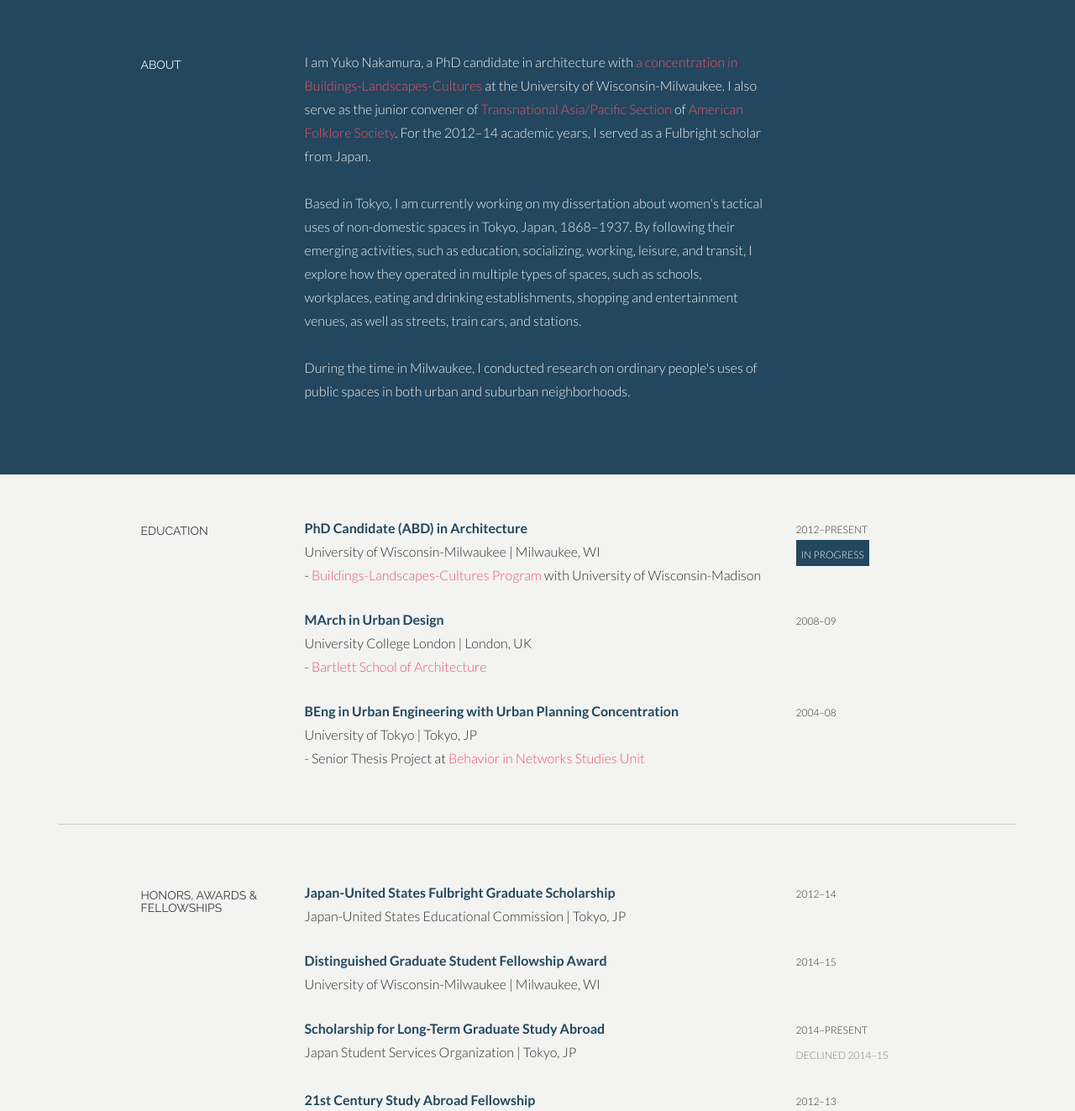
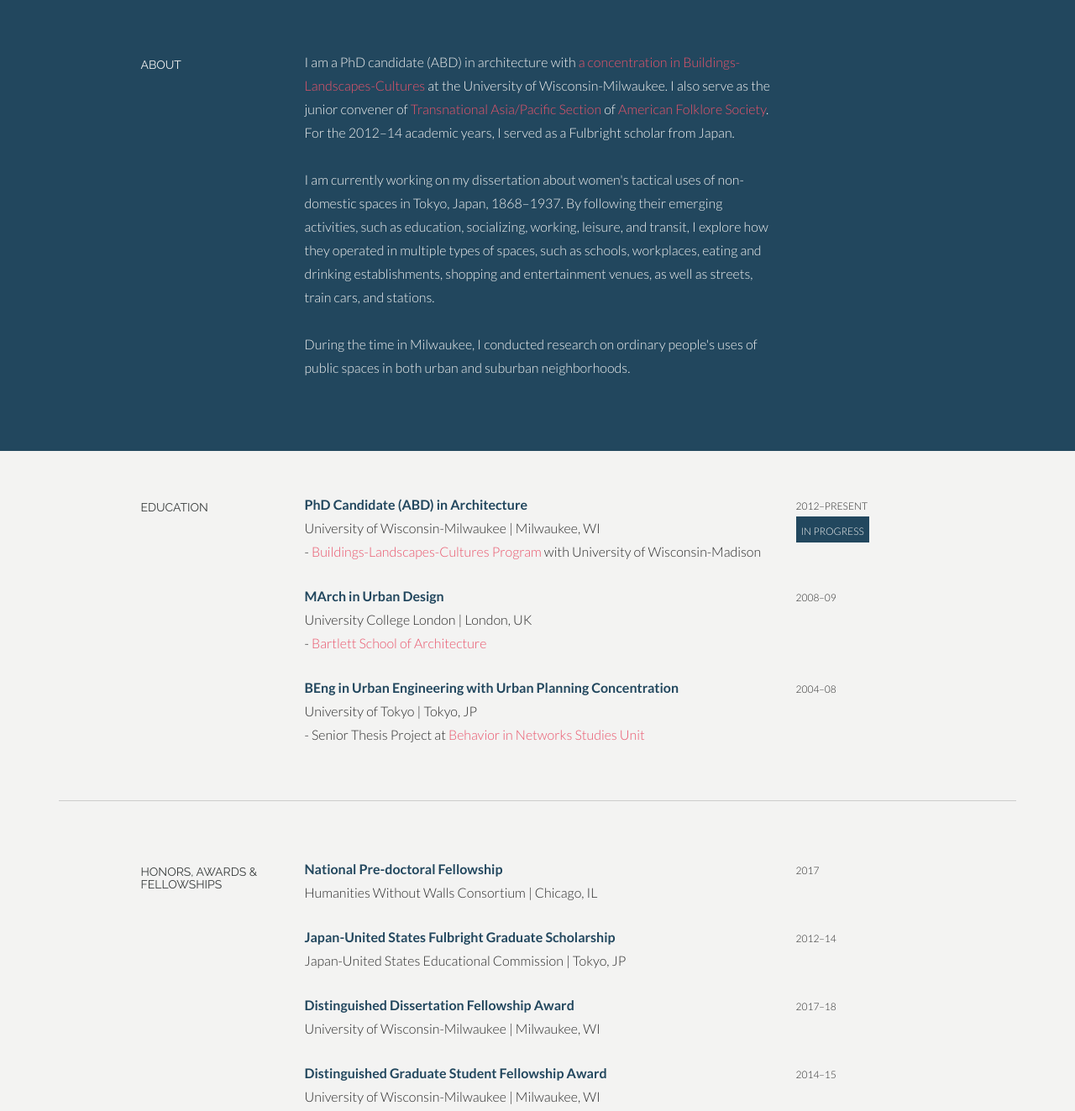
Before and after one commit to yukonak/yukonak.github.io, a plain HTML site: page index.html in a window 1280 px wide. Shown: the part 560-1883 px from the top of the page at 84% size. Drawn offline with Linux system fonts and the light colour scheme.

Commit message:
Added fellowships and pres.

```diff
--- a/index.html
+++ b/index.html
@@ -89,10 +89,10 @@
 				</div>
 				<div class="col-lg-6">
 
-					<p>I am Yuko Nakamura, a PhD candidate in architecture with <a href="http://blcprogram.weebly.com/">a concentration in Buildings-Landscapes-Cultures</a> at the University of Wisconsin-Milwaukee. I also serve as the junior convener of <a href="http://www.afsnet.org/?page=TransnationalAsiaPac">Transnational Asia/Pacific Section</a> of <a href="http://www.afsnet.org/">American Folklore Society</a>. For the 2012–14 academic years, I served as a Fulbright scholar from Japan.
+					<p>I am a PhD candidate (ABD) in architecture with <a href="http://blcprogram.weebly.com/">a concentration in Buildings-Landscapes-Cultures</a> at the University of Wisconsin-Milwaukee. I also serve as the junior convener of <a href="http://www.afsnet.org/?page=TransnationalAsiaPac">Transnational Asia/Pacific Section</a> of <a href="http://www.afsnet.org/">American Folklore Society</a>. For the 2012–14 academic years, I served as a Fulbright scholar from Japan.
 						<br/>
 						<br/>
-					Based in Tokyo, I am currently working on my dissertation about women's tactical uses of non-domestic spaces in Tokyo, Japan, 1868–1937. By following their emerging activities, such as education, socializing, working, leisure, and transit, I explore how they operated in multiple types of spaces, such as schools, workplaces, eating and drinking establishments, shopping and entertainment venues, as well as streets, train cars, and stations.
+					I am currently working on my dissertation about women's tactical uses of non-domestic spaces in Tokyo, Japan, 1868–1937. By following their emerging activities, such as education, socializing, working, leisure, and transit, I explore how they operated in multiple types of spaces, such as schools, workplaces, eating and drinking establishments, shopping and entertainment venues, as well as streets, train cars, and stations.
 						<br/>
 						<br/>
 						During the time in Milwaukee, I conducted research on ordinary people's uses of public spaces in both urban and suburban neighborhoods.
@@ -152,19 +152,37 @@
 	</div><!--/.container -->
 
 
-	<!--AWARDS DESCRIPTION -->
+<!--AWARDS DESCRIPTION -->
 	<div class="container desc">
 		<div class="row">
 				<div class="col-lg-2 col-lg-offset-1">
 					<h5>HONORS, AWARDS & FELLOWSHIPS</h5>
 				</div>
 				<div class="col-lg-6">
+					<p><t>National Pre-doctoral Fellowship</t><br/>
+						Humanities Without Walls Consortium | Chicago, IL <br/>
+					</p>
+				</div>
+				<div class="col-lg-3">
+					<p><sm>2017</sm></p>
+				</div>
+
+				<div class="col-lg-6 col-lg-offset-3">
 					<p><t>Japan-United States Fulbright Graduate Scholarship</t><br/>
 						Japan-United States Educational Commission | Tokyo, JP <br/>
 					</p>
 				</div>
 				<div class="col-lg-3">
 					<p><sm>2012–14</sm></p>
+				</div>
+
+				<div class="col-lg-6 col-lg-offset-3">
+					<p><t>Distinguished Dissertation Fellowship Award</t><br/>
+						University of Wisconsin-Milwaukee | Milwaukee, WI <br/>
+					</p>
+				</div>
+				<div class="col-lg-3">
+					<p><sm>2017–18</sm></p>
 				</div>
 
 				<div class="col-lg-6 col-lg-offset-3">
@@ -302,6 +320,16 @@
 					</div>
 
 					<div class="col-lg-6">
+					<p><t>“Spaces for Socializing: Emergence and Development of Women-only Gatherings in pre-World-War-II Tokyo, Japan.”</t> <sm>[en]</sm> <br/>
+						<i><a href="http://www.meijigakuin.ac.jp/~ascj/">2017 Asian Studies Conference Japan</a></i> | Rikkyo University, Tokyo, JP.
+					</p>
+				</div>
+				<div class="col-lg-3">
+					<p><sm>JULY 8–9, 2017</sm>
+					</p>
+				</div>
+
+					<div class="col-lg-6 col-lg-offset-3">
 					<p><t>“Modern, Urban, and Ephemeral: Vernacular Architecture in Japan.”</t> <sm>[en]</sm> <br/>
 						<i><a href="http://www.sah.org/conferences-and-programs/2017-conference-glasgow">2017 Society of Architectural Historians Conference</a></i> | Technology & Innovation Centre, University of Strathclyde, Glasgow, Scotland.
 					</p>
```
